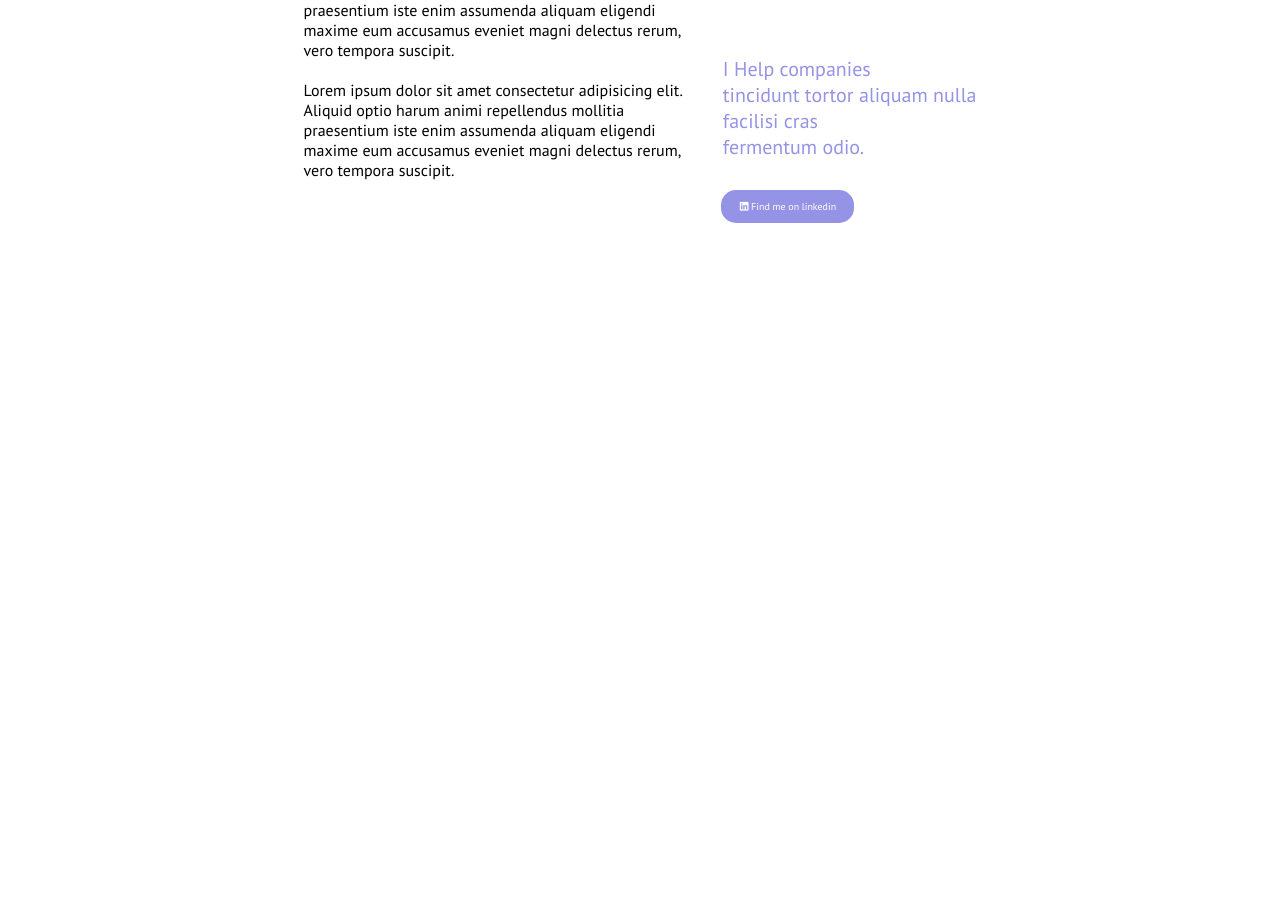
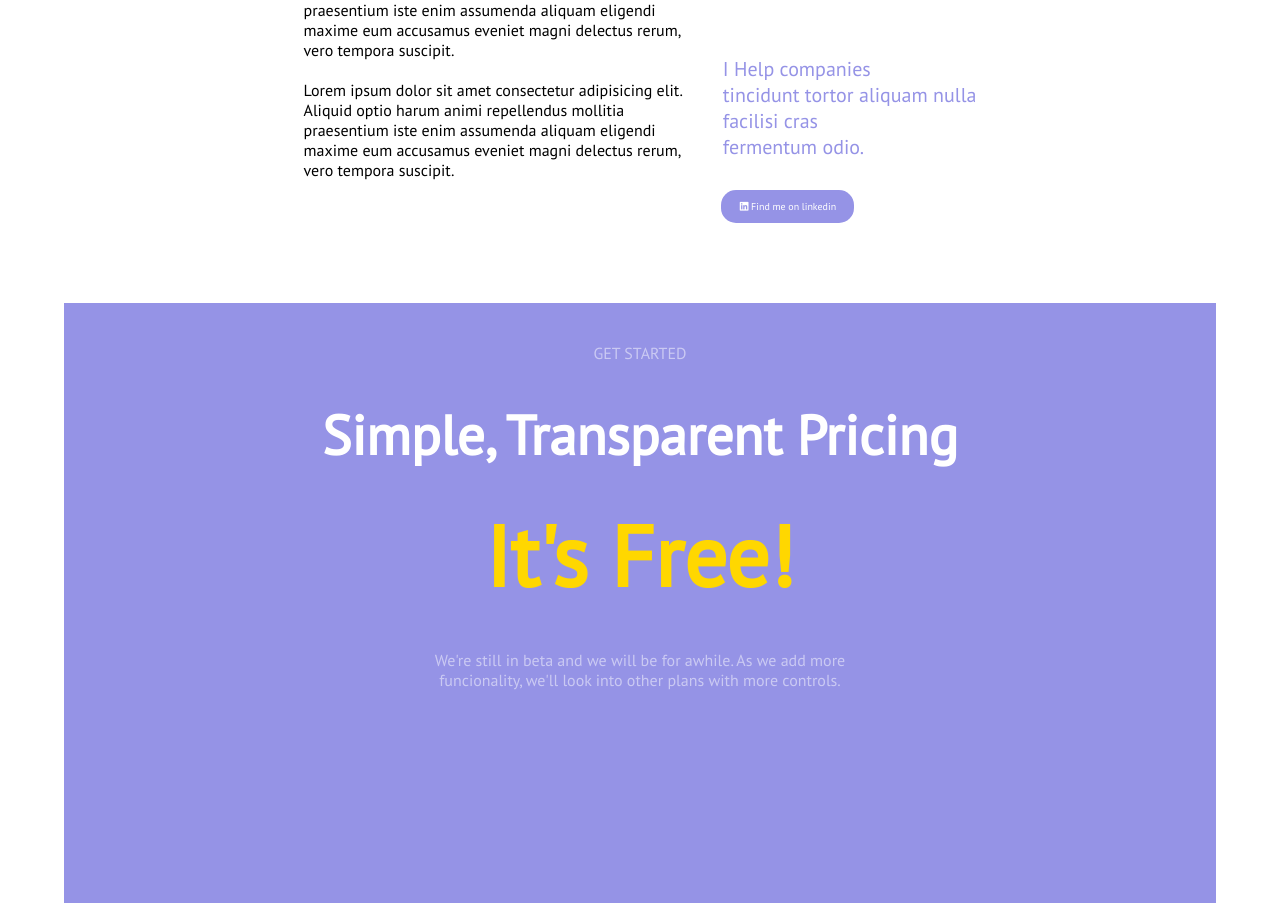
Before and after one commit to Skyfe24/htmlcss-responsive-layout, a plain HTML site: page index.html in a window 1280 px wide. Shown: the part 3430-4333 px from the top of the page. Before the commit the page ends 3683 px from the top, so only its background shows below. Drawn offline with Linux system fonts and the light colour scheme.

Commit message:
GET STARTED - work in progress

```diff
--- a/index.html
+++ b/index.html
@@ -284,6 +284,16 @@
 
 
             </div>
+        </div>
+        <div class="container">
+            <section class="violet">
+                <div class="space30"></div>
+                <div class="opac white "> GET STARTED</div>
+                <h3 class="white bigger">Simple, Transparent Pricing </h3>
+                <div class="space30"></div>
+                <h2 class="gold biggest"> It's Free! </h2>
+                <div class="opac white "> We're still in beta and we will be for awhile. As we add more <br>
+                funcionality, we'll look into other plans with more controls.</div>
 
 
 
@@ -299,6 +309,8 @@
 
 
 
+
+            </div>
 
         </div>
     </main>
--- a/style.css
+++ b/style.css
@@ -187,6 +187,9 @@ img{
 .biggie{
   font-size: 20px;
 }
+.biggest{
+  font-size: 85px;
+}
 .box{
   flex-basis: 25%;
   min-height: 330px;
@@ -239,3 +242,10 @@ h1{
   bottom: 196px;
   left: 151px;
 }
+.gold{
+  color: gold;
+}
+.opac{
+  padding-top: 40px;
+  opacity: 0.5;
+}
```
